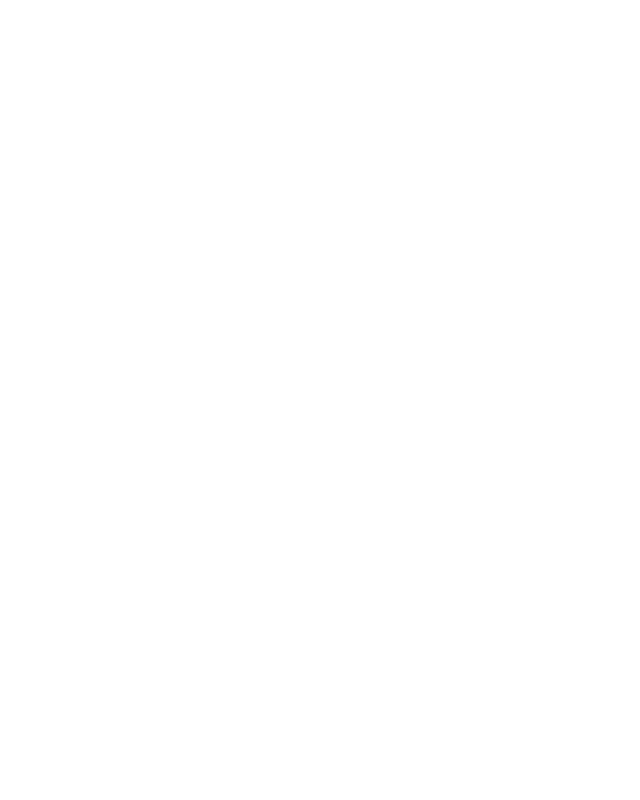
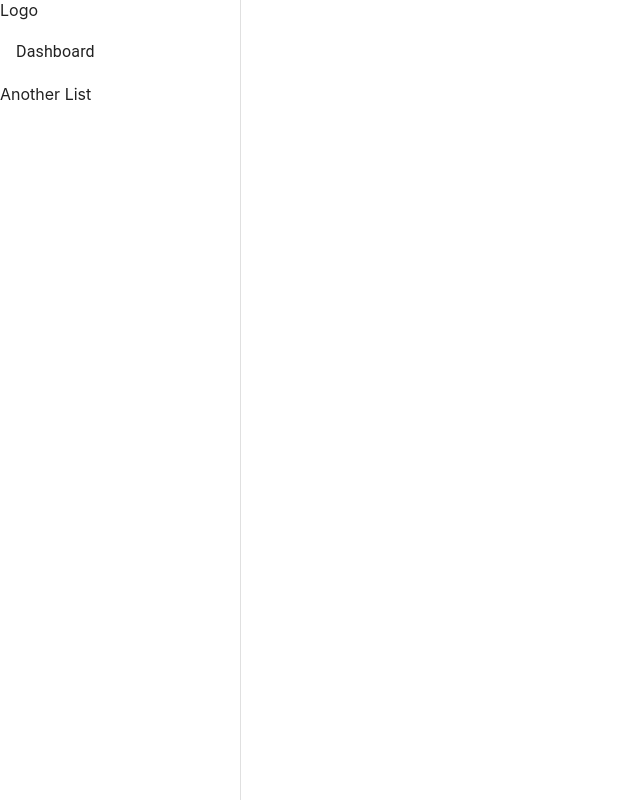
Before and after one commit to Cariscastockup/stock-up-the-farm-dashboards, a React (Create React App) app: page / in a window 1280 px wide. Before the commit this address had no page. Shown: the whole page, without its empty margins (0-640 px from the left). Built offline with nearby package versions, Linux system fonts and the light colour scheme.

Commit message:
Modify /data/README.md

```diff
--- a/package.json
+++ b/package.json
@@ -3,6 +3,9 @@
   "version": "0.1.0",
   "private": true,
   "dependencies": {
+    "@emotion/react": "^11.10.5",
+    "@emotion/styled": "^11.10.5",
+    "@mui/material": "^5.11.0",
     "@testing-library/jest-dom": "^5.16.5",
     "@testing-library/react": "^13.4.0",
     "@testing-library/user-event": "^13.5.0",
--- a/src/App.js
+++ b/src/App.js
@@ -1,21 +1,13 @@
 import React from "react";
-
-
-import { BrowserRouter as Router, Routes, Route } from "react-router-dom";
-
+import { Box } from "@mui/material";
+import AppDrawer from "./components/AppDrawer";
 
 function App() {
-
-
   return (
-      <Router>
-        <div className="App">
-          <Routes>
-            {/* <Route path="/product-list" element={<ProductListing />} /> */}
-
-          </Routes>
-        </div>
-      </Router>
+    <Box>
+      <AppDrawer />
+      <div className="App">Hello World</div>
+    </Box>
   );
 }
 
--- /dev/null
+++ b/src/components/AppDrawer.js
@@ -0,0 +1,26 @@
+import React from "react";
+import { Box, Drawer, List, ListItem, ListItemText } from "@mui/material";
+
+const AppDrawer = () => {
+  return (
+    <Drawer
+      open={true}
+      PaperProps={{ sx: { width: "15em" } }}
+      variant="persistent"
+    >
+      <div>Logo</div>
+
+      <Box>
+        <List>
+          <ListItem button disableRipple>
+            <ListItemText>Dashboard</ListItemText>
+          </ListItem>
+        </List>
+      </Box>
+
+      <div>Another List</div>
+    </Drawer>
+  );
+};
+
+export default AppDrawer;
```
Also changed, not shown: src/data/drawer.js (added, +7 -0 lines), src/components/README.md (added), src/data/README.md (added), 1 other file (tests, documents, lock files or other folders).
